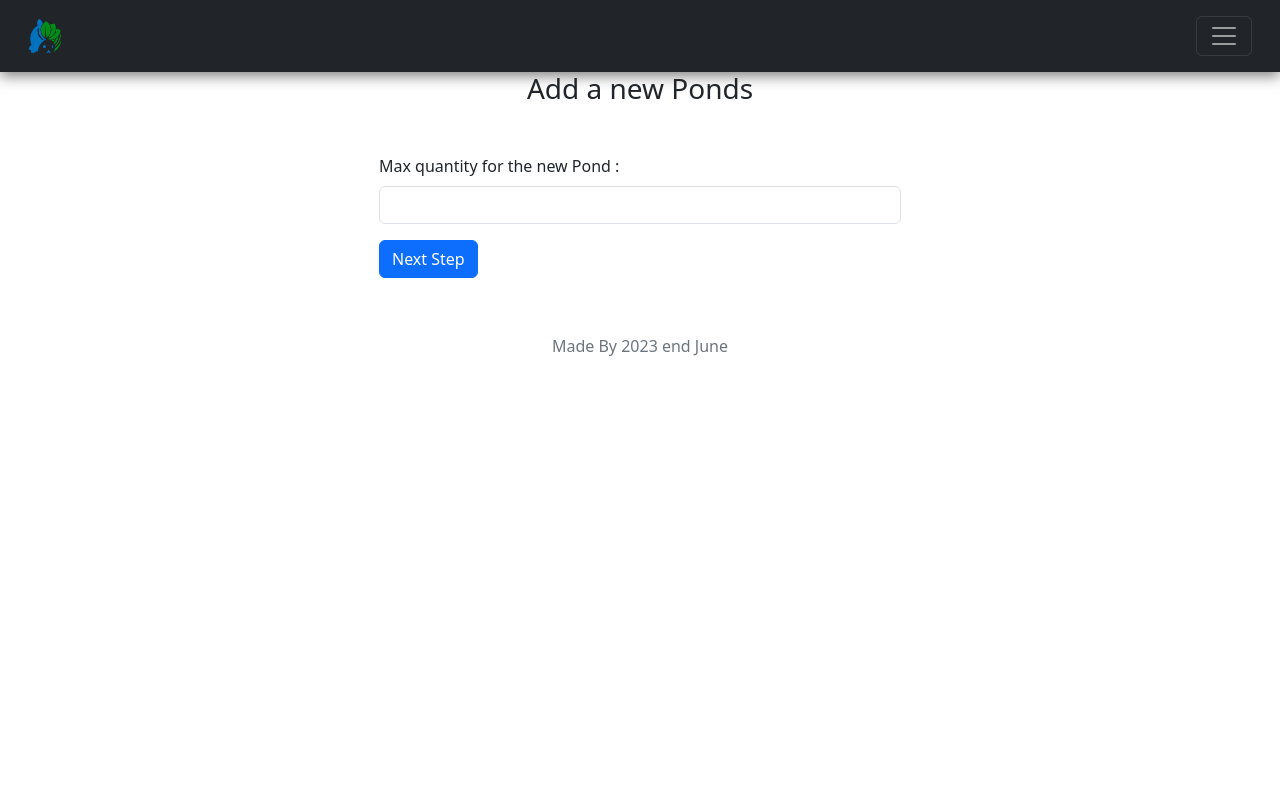
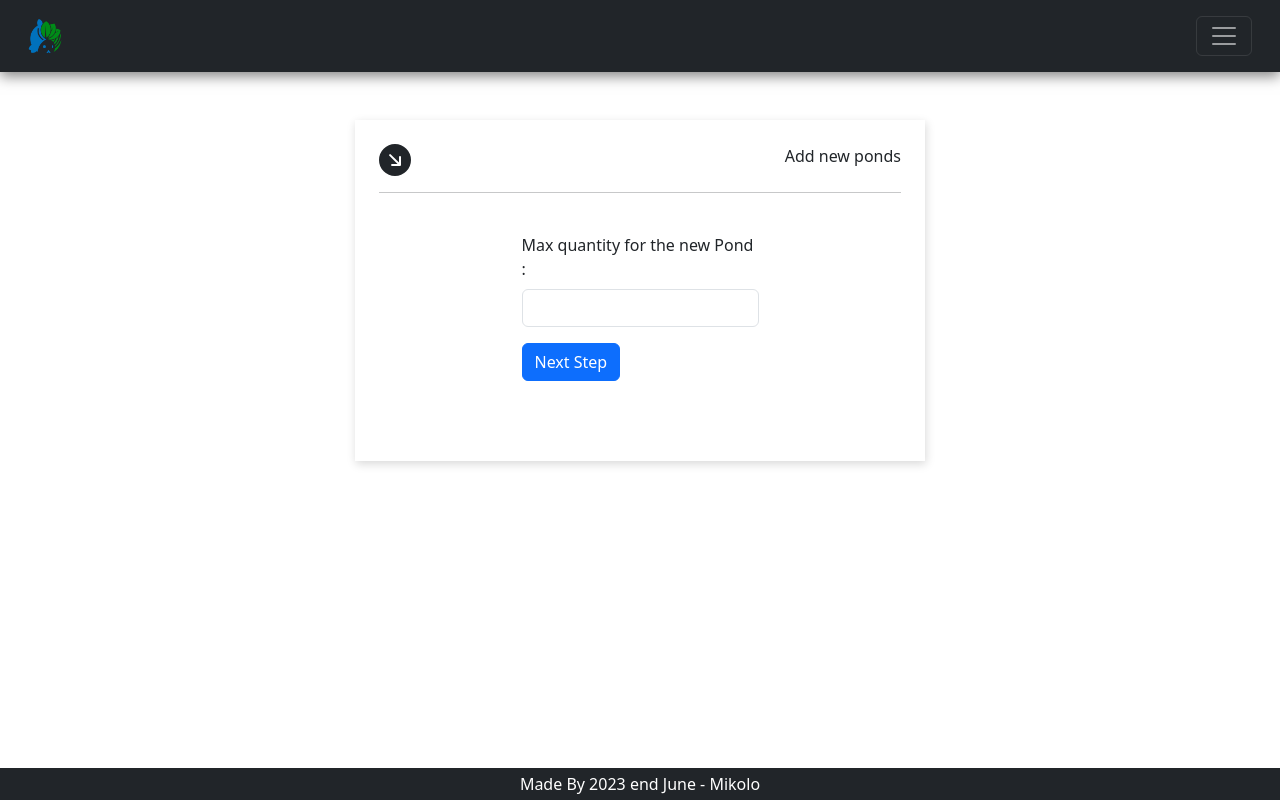
Before and after one commit to MamyAndry/Aquaponie, a CodeIgniter app: page /Aquaponie-main/pond/Ponds/insert in a window 1280 px wide. Run offline with CodeIgniter, Linux system fonts and the light colour scheme; data that the repository does not hold is empty.

Commit message:
little front update

```diff
--- a/application/views/ponds/add_ponds.php
+++ b/application/views/ponds/add_ponds.php
@@ -1,12 +1,12 @@
 <div class="container">
 	<div class="row">
-		<div class="container">
-			<div class="row title">
-				<h3 class="text-center">
-					Add a new Ponds
-				</h3>
-			</div>
-			<div class="row contents my-3 p-4">
+		<div class="col-6 offset-3 p-4 my-box">
+			<div class="my-box-title">
+				<svg xmlns="http://www.w3.org/2000/svg" width="32" height="32" fill="currentColor" class="bi bi-arrow-down-right-circle-fill" viewBox="0 0 16 16">
+                    <path d="M0 8a8 8 0 1 1 16 0A8 8 0 0 1 0 8zm5.904-2.803a.5.5 0 1 0-.707.707L9.293 10H6.525a.5.5 0 0 0 0 1H10.5a.5.5 0 0 0 .5-.5V6.525a.5.5 0 0 0-1 0v2.768L5.904 5.197z"/>
+            	</svg>  <span style="float: right;">Add new ponds</span>
+			</div><hr>
+			<div class="contents my-3 p-4">
 				<div class="col-lg-6 my-auto mx-auto">
 					<form action="<?php echo site_url('pond/ponds/add_details'); ?>" method="POST" class="form">
 						<div class="mb-3">
--- a/application/views/template/Footer.php
+++ b/application/views/template/Footer.php
@@ -1,3 +1,3 @@
-<footer class="text-center text-secondary">
-	Made By 2023 end June
+<footer class="text-center p-1 bg-dark" style="position: fixed; bottom: 0; width:100%; color: white; font-weight: 300">
+	Made By 2023 end June - Mikolo
 </footer>
--- a/application/views/template/Header.php
+++ b/application/views/template/Header.php
@@ -1,4 +1,4 @@
-<header>
+<header class="mb-5">
     <main class="" style="box-shadow: 0px 4px 13px rgba(0, 0, 0, 0.5);">
         <nav class="navbar navbar-dark bg-dark p-3" aria-label="Dark offcanvas navbar">
             <div class="container-fluid">
--- a/application/views/template/index.php
+++ b/application/views/template/index.php
@@ -6,6 +6,7 @@
 	<link rel="stylesheet" href="<?php echo base_url('assets/bootstrap/css/bootstrap.min.css'); ?>">
 	<link rel="stylesheet" href="<?php echo base_url('assets/Font/fontawesome-5/css/all.min.css'); ?>">
 	<link rel="stylesheet" href="<?php echo base_url('assets/aos/dist/aos.css'); ?>">
+	<link rel="stylesheet" href="<?php echo base_url('assets/css/style.css'); ?>">
 
 	<title>
 		<?php echo $page_title; ?>
@@ -17,9 +18,9 @@
 		<?php
 			$this->load->view('template/Header');
 			$this->load->view( $body );
-			$this->load->view('template/Footer');
 		?>
 	</div>
+	<?php $this->load->view('template/Footer'); ?>
 
 	<script src="<?php echo base_url('assets/aos/dist/aos.js'); ?>"></script>
 	<script>
--- a/assets/css/style.css
+++ b/assets/css/style.css
@@ -0,0 +1,57 @@
+html, body{
+    height: 100%;
+}
+
+div.my-box{
+    box-shadow: 1px 3px 9px rgba(0, 0, 0, 0.154); background-color: white;
+}
+
+tr.product-index td:first-child {
+    letter-spacing: 1px;
+}
+tr.product-title{
+    font-weight:300;
+}
+tr.product-index td:last-child,
+tr.product-index td:nth-last-child(2){
+  text-align: right;
+}
+tr.product-index td:nth-child(2),
+tr.product-index td:nth-child(3){
+    text-align: center;
+}
+tr.product-title th:last-child,
+tr.product-title th:nth-last-child(2){
+  text-align: right;
+}
+tr.invoice-result{
+    text-align: right;
+}
+
+tr.invoice-result td:first-child{
+    font-weight:300;
+}
+table#invoice{
+    font-weight:300;
+}
+tr.invoice-result td ul{
+    list-style-type: none;
+}
+
+
+tbody tr.product-index td{
+    padding-top: 15px;
+    padding-bottom: 15px;
+}
+
+tr.last-invoice-result td{
+    font-weight: normal;
+}
+
+tr.last-invoice-result ul li:last-child{
+    font-size: medium;
+    font-weight: lighter;
+}
+.hide-invoice{
+    font-size:medium;
+}
```
Also changed, not shown: application/views/ponds/add_details_pond.php (+8 -3 lines).
